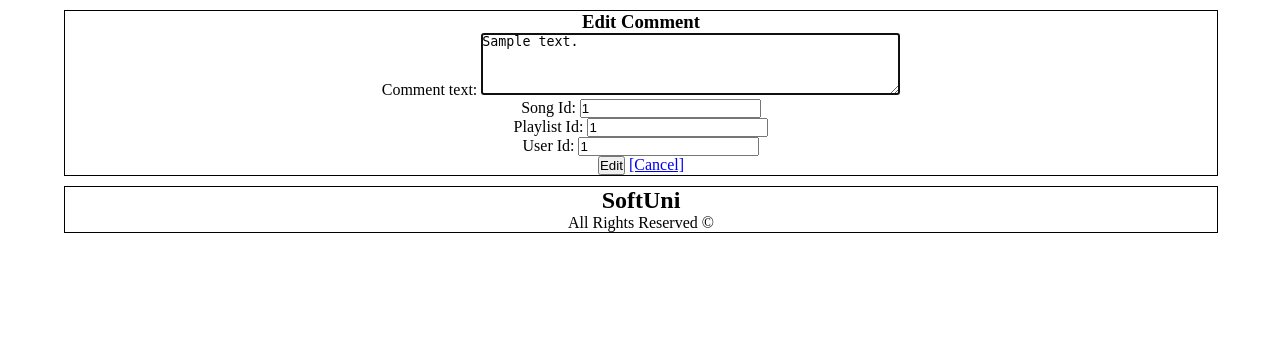
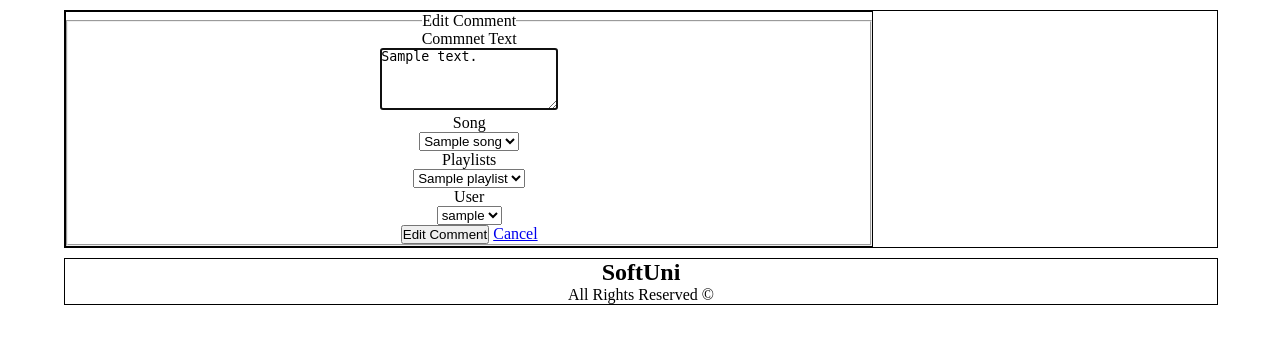
Before and after one commit to lyudoGO/SoftUniProjects, a PHP site: template AudioAlbum-Framework-Project-PHP/views/comments/edit.php in a window 1280 px wide. Shown: the part 67-411 px from the top of the page. Run offline with PHP 8.4, Linux system fonts and the light colour scheme; the template is opened without the code that fills it: most values are stand-ins (such as "Sample title", 1, 10 or a date in 2020).

Commit message:
Update comments php files

```diff
--- a/AudioAlbum-Framework-Project-PHP/views/comments/edit.php
+++ b/AudioAlbum-Framework-Project-PHP/views/comments/edit.php
@@ -1,12 +1,62 @@
-<h3>Edit Comment</h3>
-
+<section id="home">
 <?php if ($model) { ?>
-<form method="post" action="/albums/comments/edit/<?= $model['id'] ?>">
-	Comment text: <textarea rows="4" cols="50" name="comment-text" autofocus><?= htmlspecialchars($model['text']) ?></textarea><br/>
-    Song Id: <input type="text" name="song-id" value="<?= htmlspecialchars($model['song_id']) ?>"/><br/>
-    Playlist Id: <input type="text" name="playlist-id" value="<?= htmlspecialchars($model['playlist_id']) ?>"/><br/>
-    User Id: <input type="text" name="user-id" value="<?= htmlspecialchars($model['user_id']) ?>"/><br/>
-    <input type="submit" value="Edit">
-    <a href="/albums/comments">[Cancel]</a>
-</form>
+    <form method="post" action="/albums/comments/edit/<?= $model['id'] ?>" class="form-horizontal">
+      <fieldset>
+        <legend>Edit Comment</legend>
+        <div class="form-group">
+          <label for="textArea" class="col-md-2 control-label">Commnet Text</label>
+          <div class="col-md-6">
+            <textarea class="form-control input-sm" rows="4" id="textArea" name="comment-text" autofocus><?= htmlspecialchars($model['text']) ?></textarea>
+           </div>
+        </div>
+        <div class="form-group">
+            <label for="selectSong" class="col-md-2 control-label">Song</label>
+            <div class="col-md-6">
+                <select class="form-control input-sm" id="selectSong" name="song-id">
+                    <?php foreach ($songs as $song) :?>
+                    <?php foreach ($songs as $song) :?>
+                    <?php if($model['song_id'] == $song['id']) { ?>
+                    <option selected value="<?= htmlspecialchars($song['id']); ?>"><?= htmlspecialchars($song['name']); ?></option>
+                    <?php  } else { ?>
+                    <option value="<?= htmlspecialchars($song['id']); ?>"><?= htmlspecialchars($song['name']); ?></option>
+                    <?php } endforeach; ?>
+                    <?php endforeach; ?>
+                </select>
+            </div>
+        </div>
+        <div class="form-group">
+            <label for="selectPlaylist" class="col-md-2 control-label">Playlists</label>
+            <div class="col-md-6">
+                <select class="form-control input-sm" id="selectPlaylist" name="playlist-id">
+                    <?php foreach ($playlists as $playlist) :?>
+                    <?php if($model['playlist_id'] == $playlist['id']) { ?>
+                    <option selected value="<?= htmlspecialchars($playlist['id']); ?>"><?= htmlspecialchars($playlist['name']); ?></option>
+                    <?php  } else { ?>
+                    <option value="<?= htmlspecialchars($playlist['id']); ?>"><?= htmlspecialchars($playlist['name']); ?></option>
+                    <?php } endforeach; ?>
+                </select>
+            </div>
+        </div>
+        <div class="form-group">
+            <label for="selectUser" class="col-md-2 control-label">User</label>
+            <div class="col-md-6">
+                <select class="form-control input-sm" id="selectUser" name="user-id">
+                    <?php foreach ($users as $user) : ?>
+                    <?php if($model['user_id'] == $user['id']) { ?>
+                    <option selected value="<?= htmlspecialchars($user['id']); ?>"><?= htmlspecialchars($user['username']); ?></option>
+                    <?php  } else { ?>
+                    <option value="<?= htmlspecialchars($user['id']); ?>"><?= htmlspecialchars($user['username']); ?></option>
+                    <?php } endforeach; ?>
+                </select>
+            </div>
+        </div>
+        <div class="form-group">
+          <div class="col-md-6 col-md-offset-2">
+            <button type="submit" class="btn btn-primary btn-sm">Edit Comment</button>
+            <a href="/albums/comments" class="btn btn-primary btn-sm" type="reset" role="button">Cancel</a>
+          </div>
+        </div>
+      </fieldset>
+    </form>
 <?php } ?>
+</section>
```
Also changed, not shown: AudioAlbum-Framework-Project-PHP/views/comments/add_to_playlist.php (+19 -7 lines), AudioAlbum-Framework-Project-PHP/views/comments/add_to_song.php (+19 -8 lines), AudioAlbum-Framework-Project-PHP/views/comments/index.php (+16 -23 lines), AudioAlbum-Framework-Project-PHP/views/comments/view.php (+31 -23 lines).
